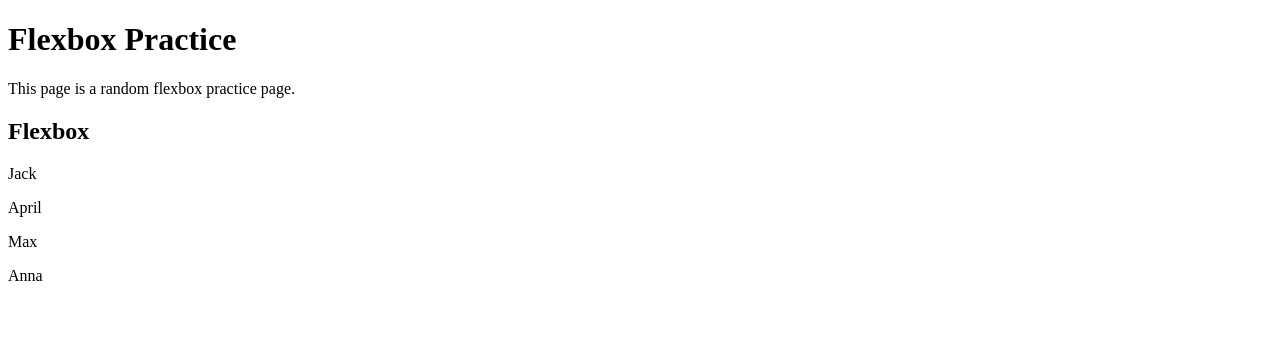
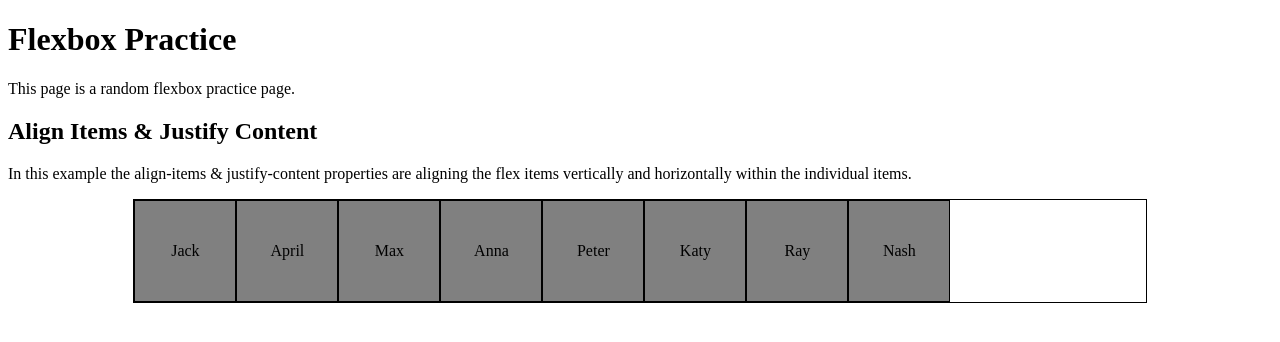
Before and after one commit to rayvellest/codecademy, a plain HTML site: page flexbox/index.html in a window 1280 px wide. Drawn offline with Linux system fonts and the light colour scheme.

Commit message:
Create flexbox practice files

```diff
--- a/flexbox/index.html
+++ b/flexbox/index.html
@@ -10,12 +10,17 @@
       <p>This page is a random flexbox practice page.</p>
     </header>
     <article>
-      <h2>Flexbox</h2>
+      <h2>Align Items & Justify Content</h2>
+      <p>In this example the align-items & justify-content properties are aligning the flex items vertically and horizontally within the individual items.</p>
       <section id="container">
         <div><p>Jack</p></div>
         <div><p>April</p></div>
         <div><p>Max</p></div>
         <div><p>Anna</p></div>
+        <div><p>Peter</p></div>
+        <div><p>Katy</p></div>
+        <div><p>Ray</p></div>
+        <div><p>Nash</p></div>
       </section>
     </article>
   </body>
--- a/flexbox/style.css
+++ b/flexbox/style.css
@@ -0,0 +1,17 @@
+#container {
+    border: 1px solid;
+    width: 80%;
+    margin: 0 auto;
+    display: flex;
+    flex-wrap: wrap;
+}
+
+#container div {
+    width: 100px;
+    height: 100px;
+    background-color: grey;
+    border: 1px solid black;
+    display: flex;
+    align-items: center;
+    justify-content: center;
+}
```
